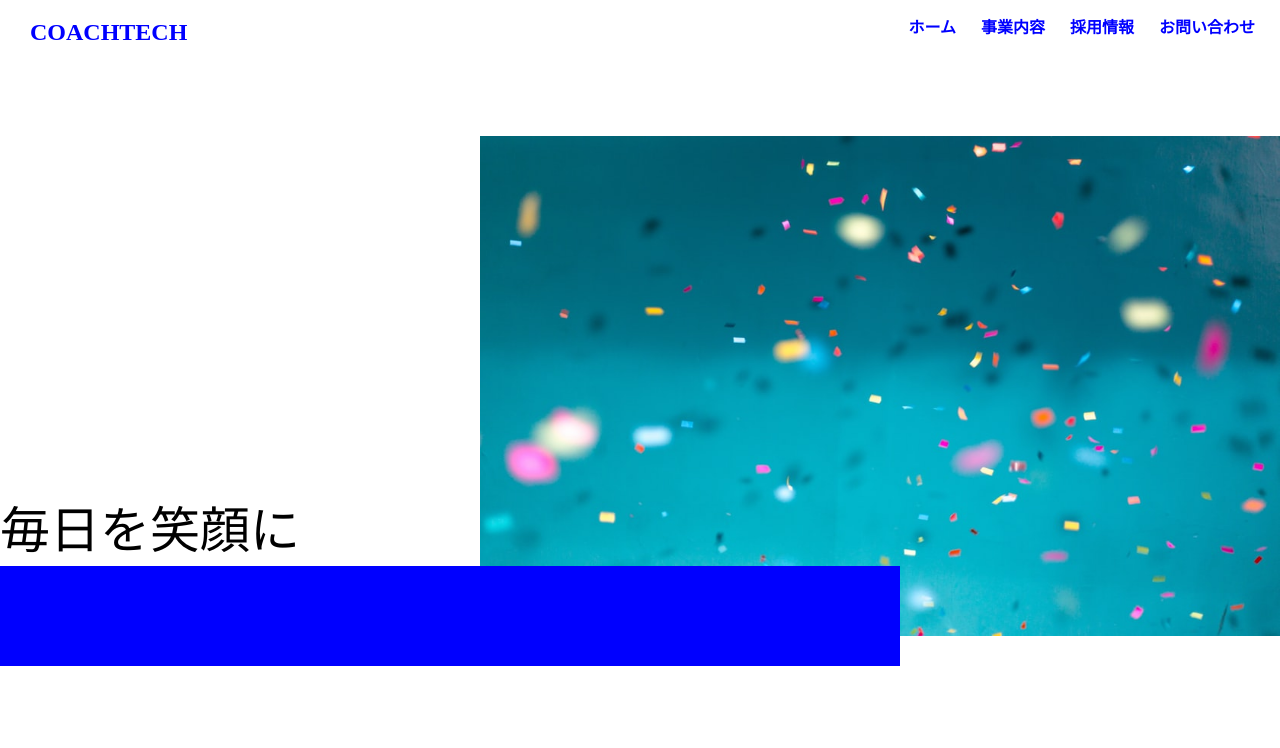
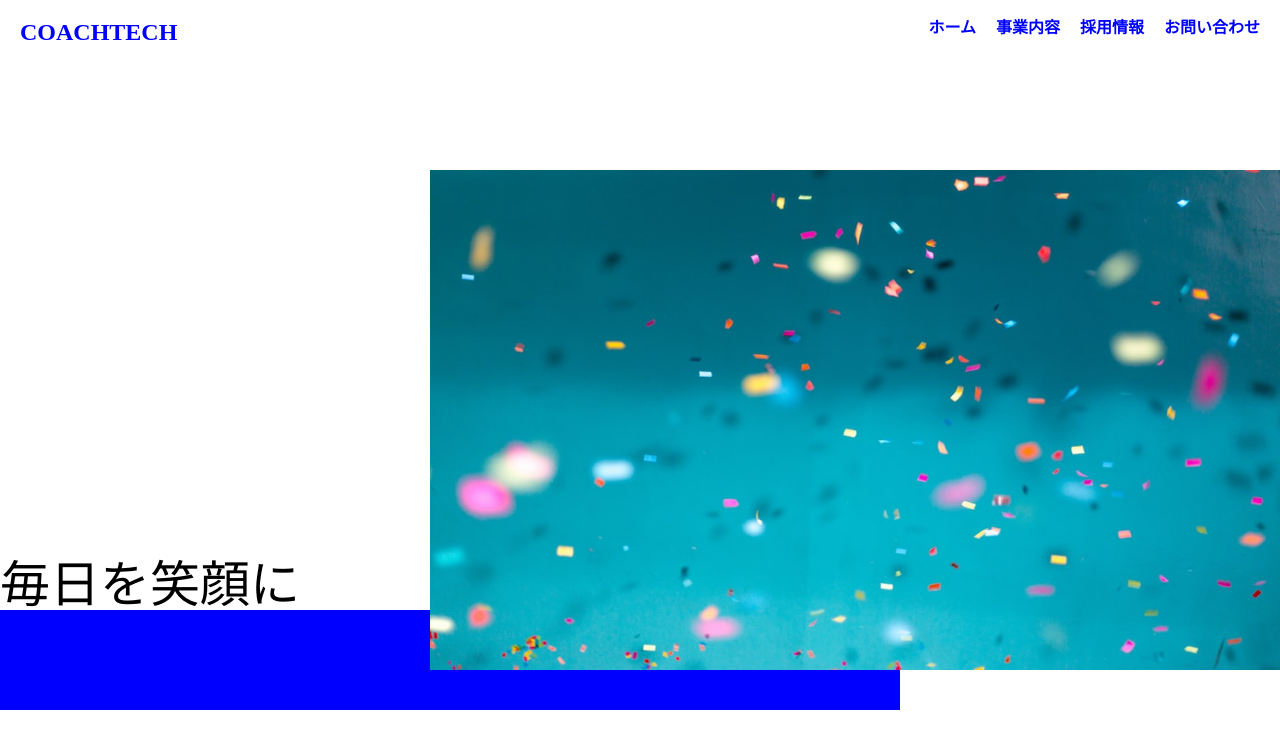
Before and after one commit to taromatsuo0422/cssexe, a plain HTML site: page index.html in a window 1280 px wide. Drawn offline with Linux system fonts and the light colour scheme.

Commit message:
second-commit

```diff
--- a/css/style.css
+++ b/css/style.css
@@ -1,41 +1,64 @@
-.company-name {
+a {
+  text-decoration: none;
+  color: inherit;
+}
+.header_wrapper {
+  display: flex;
+  justify-content: space-between;
+  text-align: center;
   color: blue;
+  height: 70px;
+  position: relative;
+}
+.header_left {
+  display: flex;
+  justify-content: center;
+  text-align: left;
   font-size: 24px;
-  float: left;
-  margin: 20px 30px;
+  margin: 20px 0 0 20px;
+}
+.header_right {
+  display: flex;
+  justify-content: flex-end;
+  text-align: center;
+}
+.contents-nav {
+  position: absolute;
 }
 .contents {
   list-style: none;
-  color: blue;
   font-weight: bold;
+  display: flex;
 }
-ul {
-  display: flex;
-  justify-content: flex-end;
-}
-li {
-  margin: 20px 25px 0 0;
+.header-nav-item {
+  align-items: center;
+  position: relative;
+  margin: 20px 20px 0 0;
 }
 .relative {
   position: relative;
 }
 img {
-  width: 800px;
+  width: 850px;
   height: 500px;
-  margin: 100px 0 0 auto;
   display: block;
+  position: absolute;
+  top: 100px;
+  right: 0%;
+  z-index: 2;
 }
 p {
   position: absolute;
-  bottom: 80px;
+  top: 490px;
   font-size: 50px;
   font-weight: 200;
+  z-index: 2;
 }
 .box {
   position: absolute;
-  top: 380px;
+  top: 540px;
   background-color: blue;
   width: 900px;
   height: 100px;
-  margin: 50px auto;
+  z-index: 1;
 }
--- a/index.html
+++ b/index.html
@@ -10,13 +10,25 @@
 </head>
 <body>
   <header>
-    <h1 class="company-name">COACHTECH</h1>
-    <ul class="contents">
-      <li>ホーム</li>
-      <li>事業内容</li>
-      <li>採用情報</li>
-      <li>お問い合わせ</li>
-    </ul>
+    <div class="header_wrapper">
+      <div class="header_left">
+        <h1 class="company-name">
+        <a href="index.html">
+          COACHTECH
+        </a>
+        </h1>
+      </div>
+      <div class="header_right">
+        <nav class="contents-nav">
+          <ul class="contents">
+            <li class="header-nav-item">ホーム</li>
+            <li class="header-nav-item">事業内容</li>
+            <li class="header-nav-item">採用情報</li>
+            <li class="header-nav-item">お問い合わせ</li>
+          </ul>
+        </nav>
+      </div>
+    </div>
   </header>
   <main>
     <div class="relative">
```
